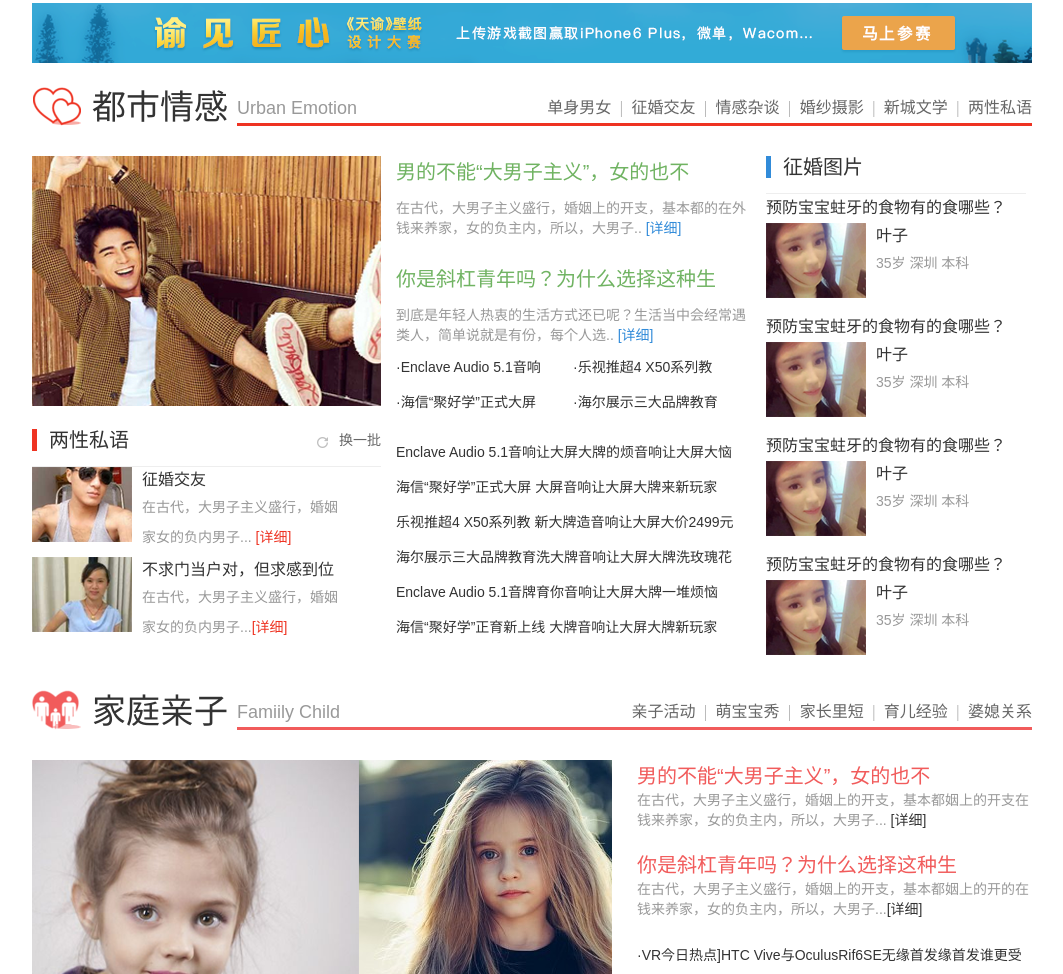
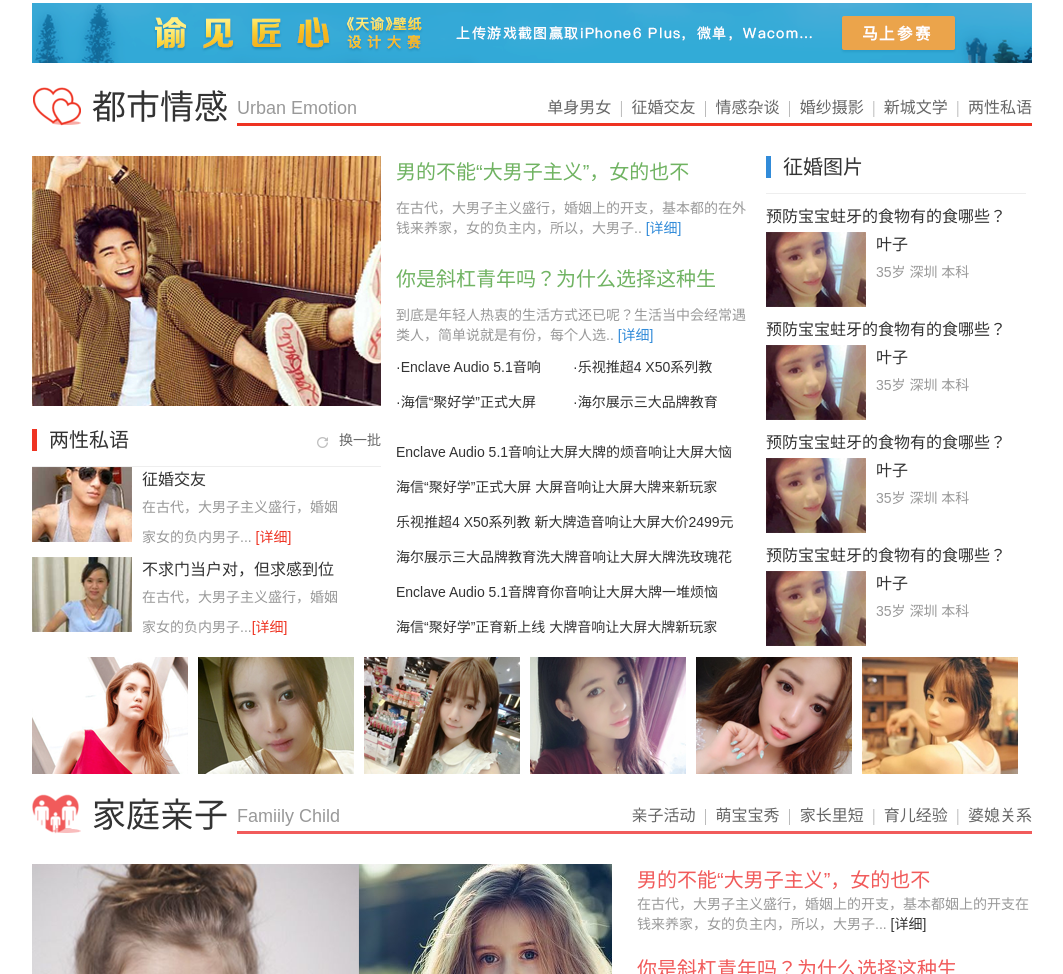
Before and after one commit to Ashley055/xincity, a plain HTML site: page index.html in a window 1280 px wide. Shown: the part 2829-3803 px from the top of the page, without its empty margins (108-1171 px from the left). Drawn offline with Linux system fonts and the light colour scheme.

Commit message:
Complete content of urban

```diff
--- a/index.html
+++ b/index.html
@@ -545,7 +545,7 @@
             </div>
         </div>
         <div class="urban-box clearfix">
-            <div class="urban-up">
+            <div class="urban-up clearfix">
                 <div class="urban-up-left">
                     <img src="images/urban-up-left.png">
                     <div class="common-title-line video-title">
@@ -653,7 +653,14 @@
                     </div>
                 </div>
             </div>
-            <div class="urban-down"></div>
+            <div class="urban-down">
+                <img src="images/beauty.png">
+                <img src="images/beauty2.png">
+                <img src="images/beauty3.png">
+                <img src="images/beauty4.png">
+                <img src="images/beauty5.png">
+                <img src="images/beauty6.png">
+            </div>
         </div>
         <div class="nav-title-line">
             <h3 class="family-icon">家庭亲子</h3>
--- a/less/alltype.less
+++ b/less/alltype.less
@@ -1269,6 +1269,7 @@ body {
       margin-top: 0;
     }
     .meal{
+      margin-top: 9px;
       h4{
         font-size: 16px;
         color: #333;
@@ -1279,7 +1280,18 @@ body {
       }
       dl{
         width: 145px;
-      }
+        height: 75px;
+      }
+    }
+  }
+  .urban-down{
+    margin-top: 10px;
+    img{
+      margin-left: 10px;
+      float: left;
+    }
+    img:first-child{
+      margin-left: 0;
     }
   }
 }
```
Also changed, not shown: images/beauty.png (added), images/beauty2.png (added), images/beauty3.png (added), images/beauty4.png (added), images/beauty5.png (added), images/beauty6.png (added).
